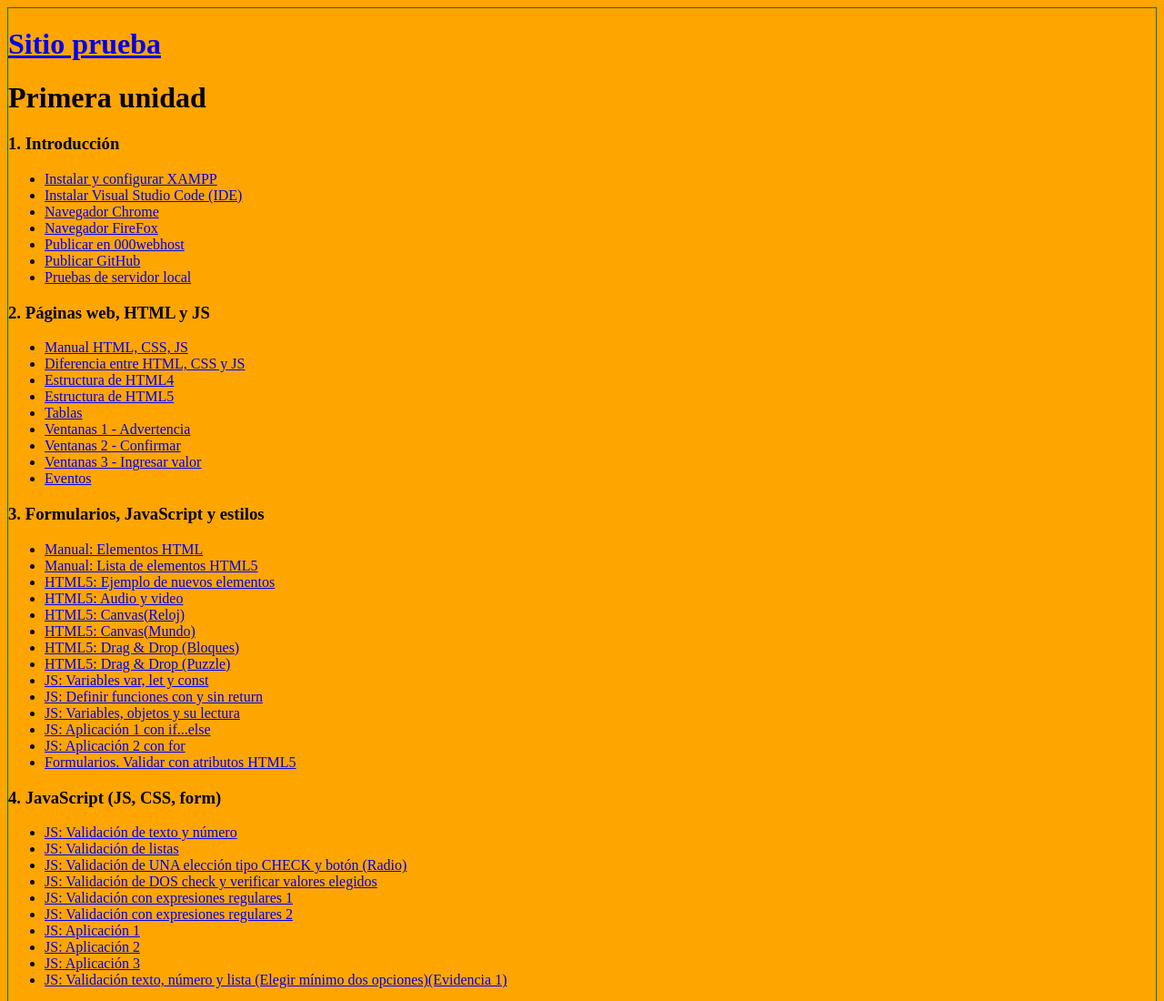
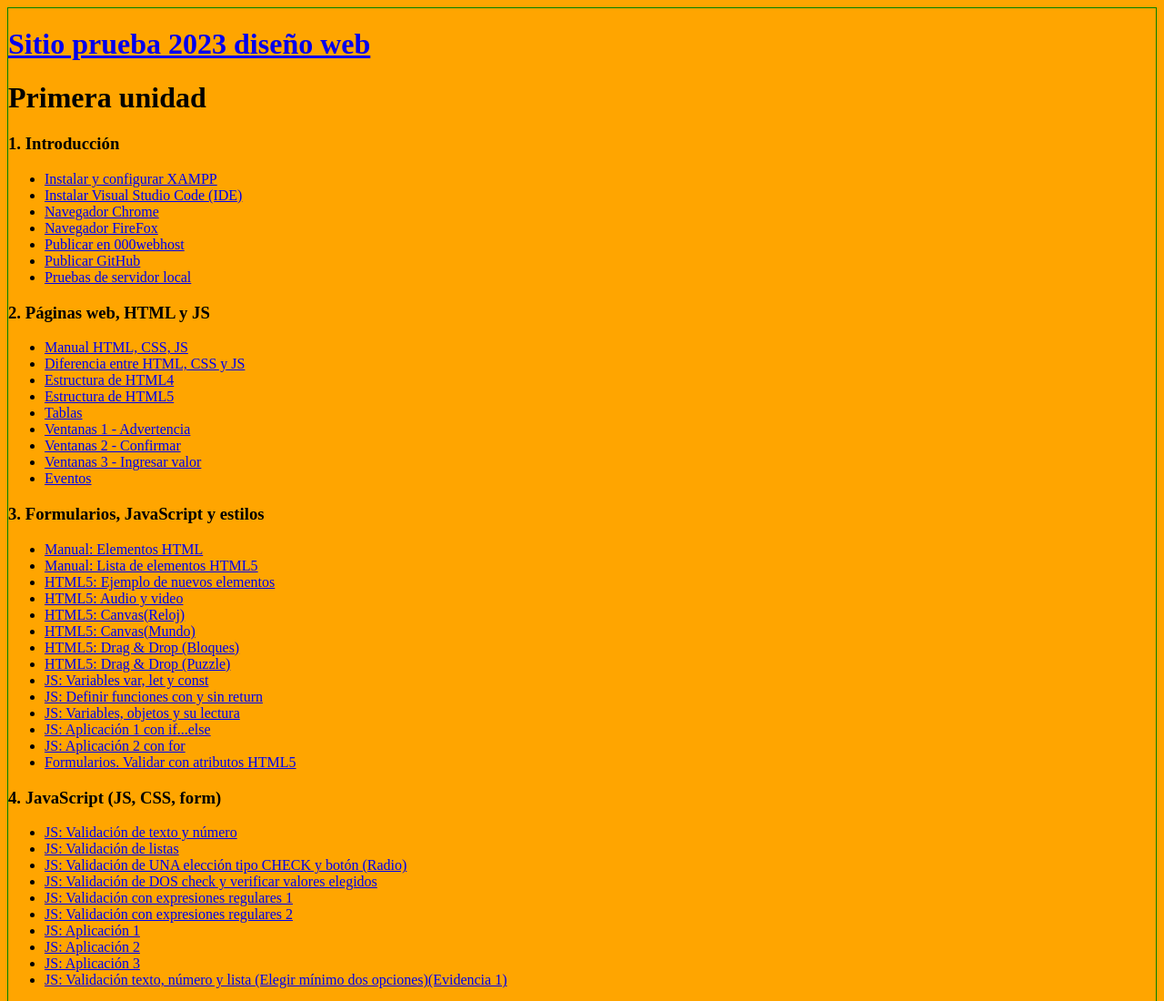
Before and after one commit to alonderluis/sitio1, a plain HTML site: page index.html in a window 1280 px wide. Shown: the top 1100 px of the page at 91% size. Drawn offline with Linux system fonts and the light colour scheme.

Commit message:
v02 se carga index,agrega pagina 2 y nueva carpeta

```diff
--- a/index.html
+++ b/index.html
@@ -6,7 +6,9 @@
 <style> body{background-color: orange; border: 1px solid green;} </style>
 </head>
 <body>
-	<h1> <a target="_blank" href="sitio/">Sitio prueba</a> </h1>
+	<h1> <a target="_blank" href="sitio/">Sitio prueba 2023
+		diseño web
+	</a> </h1>
 
 	<h1> Primera unidad </h1>
 	<h3> 1. Introducción </h3>
```
Also changed, not shown: pagina2.html (added).
